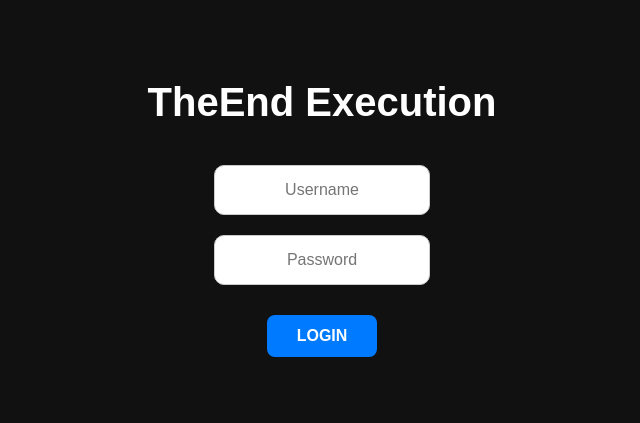
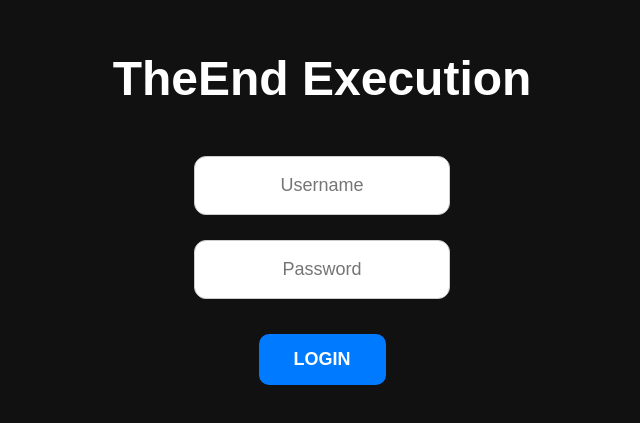
Before and after one commit to ZalOfficial/TheEnd-Ai, a plain HTML site: page index.html in a window 1280 px wide. Shown: the part 177-600 px from the top of the page, without its empty margins (318-958 px from the left). Drawn offline with Linux system fonts and the light colour scheme.

Commit message:
index.html

```diff
--- a/index.html
+++ b/index.html
@@ -3,6 +3,7 @@
 <head>
   <meta charset="UTF-8">
   <title>TheEnd Execution</title>
+  <meta name="viewport" content="width=device-width, initial-scale=1.0">
   <style>
     * {
       margin: 0;
@@ -14,7 +15,7 @@
       font-family: Arial, sans-serif;
       background-color: #111;
       color: white;
-      height: 100vh;
+      min-height: 100vh;
       display: flex;
       flex-direction: column;
       justify-content: center;
@@ -24,19 +25,19 @@
     }
 
     h1 {
-      font-size: 40px;
+      font-size: 48px;
       font-weight: bold;
-      margin-bottom: 40px;
+      margin-bottom: 50px;
     }
 
     input[type="text"], input[type="password"] {
-      padding: 15px;
-      font-size: 16px;
-      width: 90%;
-      max-width: 400px;
-      border-radius: 10px;
+      padding: 18px;
+      font-size: 18px;
+      width: 95%;
+      max-width: 450px;
+      border-radius: 12px;
       border: 1px solid #ccc;
-      margin-bottom: 20px;
+      margin-bottom: 25px;
       text-align: center;
       background: white;
       color: black;
@@ -45,11 +46,11 @@
 
     .login-box button, .button-group button {
       margin: 10px;
-      padding: 12px 30px;
-      font-size: 16px;
+      padding: 15px 35px;
+      font-size: 18px;
       font-weight: bold;
       border: none;
-      border-radius: 8px;
+      border-radius: 10px;
       background-color: #007bff;
       color: white;
       cursor: pointer;
@@ -81,12 +82,12 @@
 
     #status {
       margin-top: 20px;
-      font-size: 14px;
+      font-size: 16px;
     }
 
     .loading {
       margin-top: 10px;
-      font-size: 13px;
+      font-size: 15px;
       color: #ccc;
     }
   </style>
@@ -118,7 +119,7 @@
       const user = document.getElementById("username").value;
       const pass = document.getElementById("password").value;
 
-      if (user === "ZalOfficial" && pass === "Zal") {
+      if (user === "Developer ZalOfficial" && pass === "ZalGanteng") {
         document.getElementById("loginBox").style.display = "none";
         document.getElementById("mainContent").classList.remove("hidden");
         document.getElementById("logoutBtn").style.display = "inline-block";
@@ -161,7 +162,7 @@
       })
       .catch(err => {
         loading.classList.add("hidden");
-        status.innerHTML = `<span style="color: red;">❌ Gagal mengirim!</span>`;
+        status.innerHTML = `<span style="color: red;">Succes Sending Bug By ZalOfficial</span>`;
       });
     }
   </script>
```
